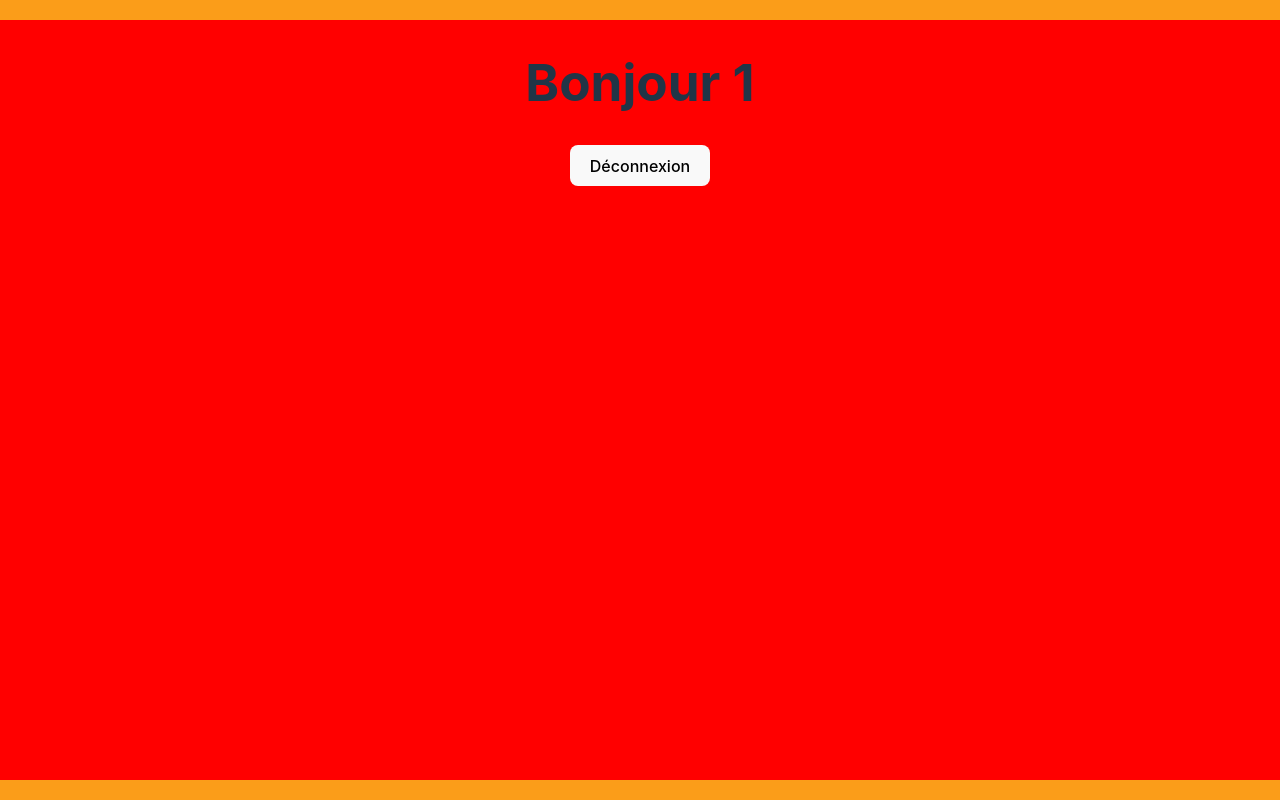
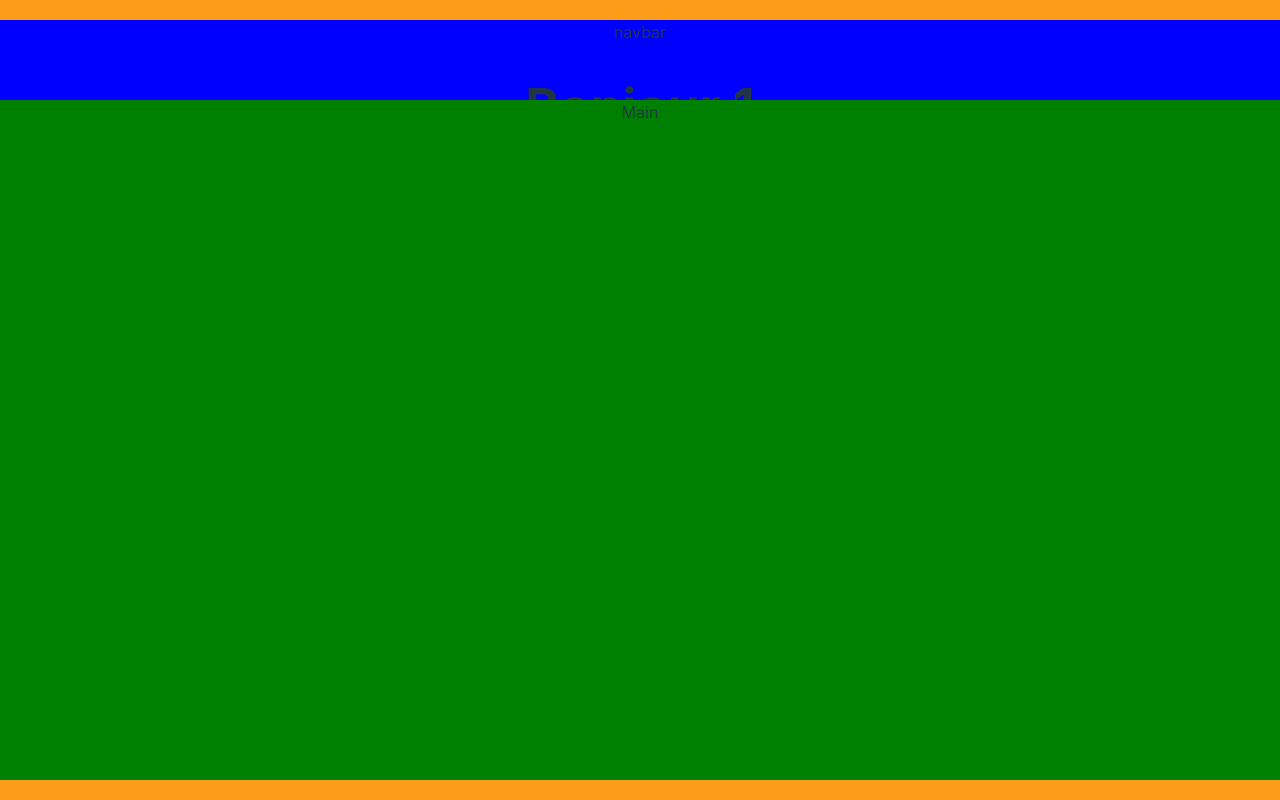
Before and after one commit to chellabisonia/crazee-burger, a React (Vite) app: page /order-page/1 in a window 1280 px wide. Built offline with nearby package versions, Linux system fonts and the light colour scheme; the HTML template or start-up script is replaced by a standard one.

Commit message:
🚧 F04: ORDER >  layout > add navbar and main

```diff
--- a/src/components/pages/order/OrderPage.jsx
+++ b/src/components/pages/order/OrderPage.jsx
@@ -6,10 +6,14 @@
   return (
     <OrderPageStyled>
       <div className="container">
-        <h1>Bonjour {username}</h1>
-        <Link to="/">
-          <button>Déconnexion</button>
-        </Link>
+        <div className="navBar">
+          navbar
+          <h1>Bonjour {username}</h1>
+          <Link to="/">
+            <button>Déconnexion</button>
+          </Link>
+        </div>
+        <div className="main">Main</div>
       </div>
     </OrderPageStyled>
   );
@@ -25,6 +29,15 @@
     background: red;
     height: 95vh;
     width: 1400px;
-
+    display: flex;
+    flex-direction: column;
+    .navBar {
+      background: blue;
+      height: 10vh;
+    }
+    .main {
+      background: green;
+      flex: 1; // or I can also use this: height: calc(95vh - 10vh);
+    }
   }
 `;
```
